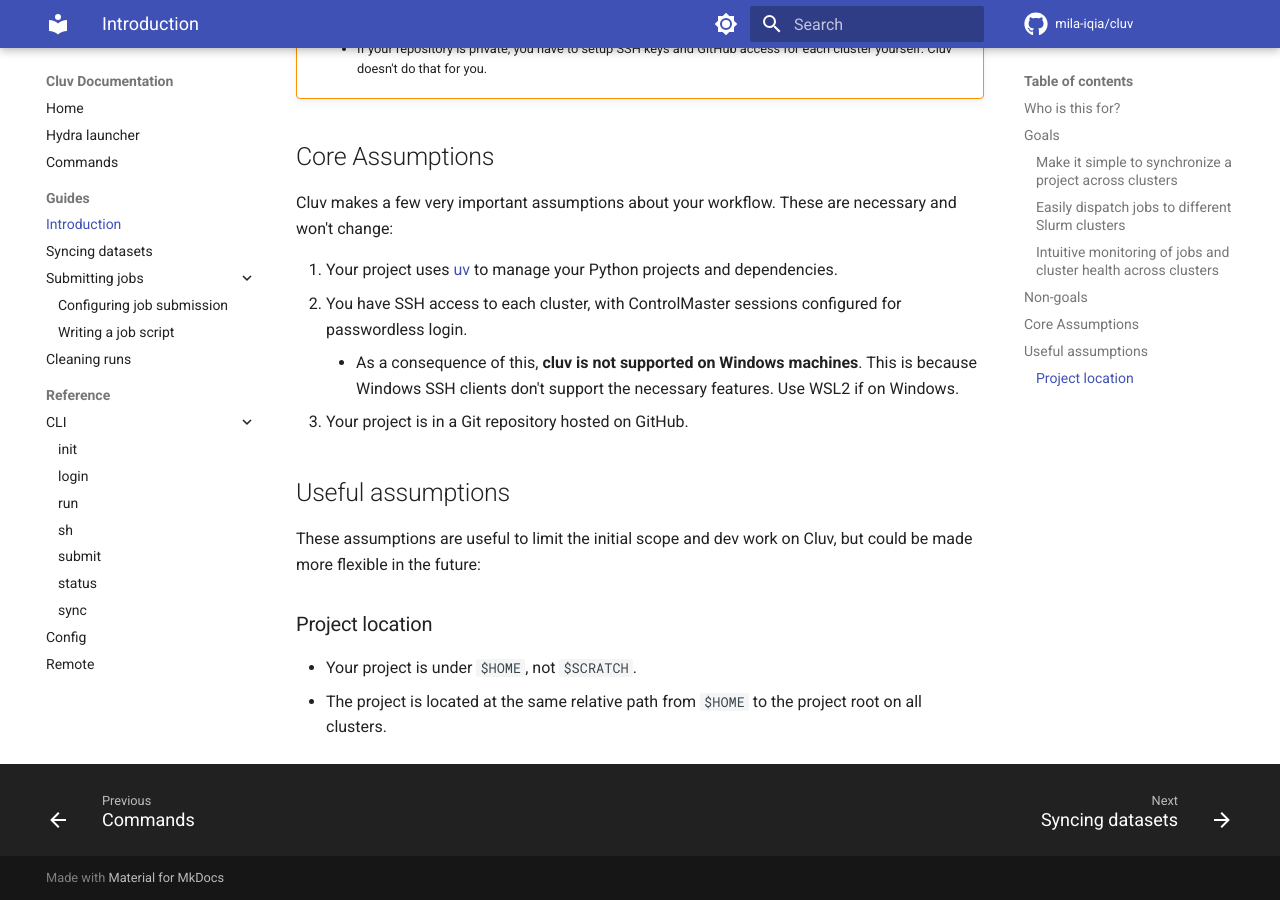
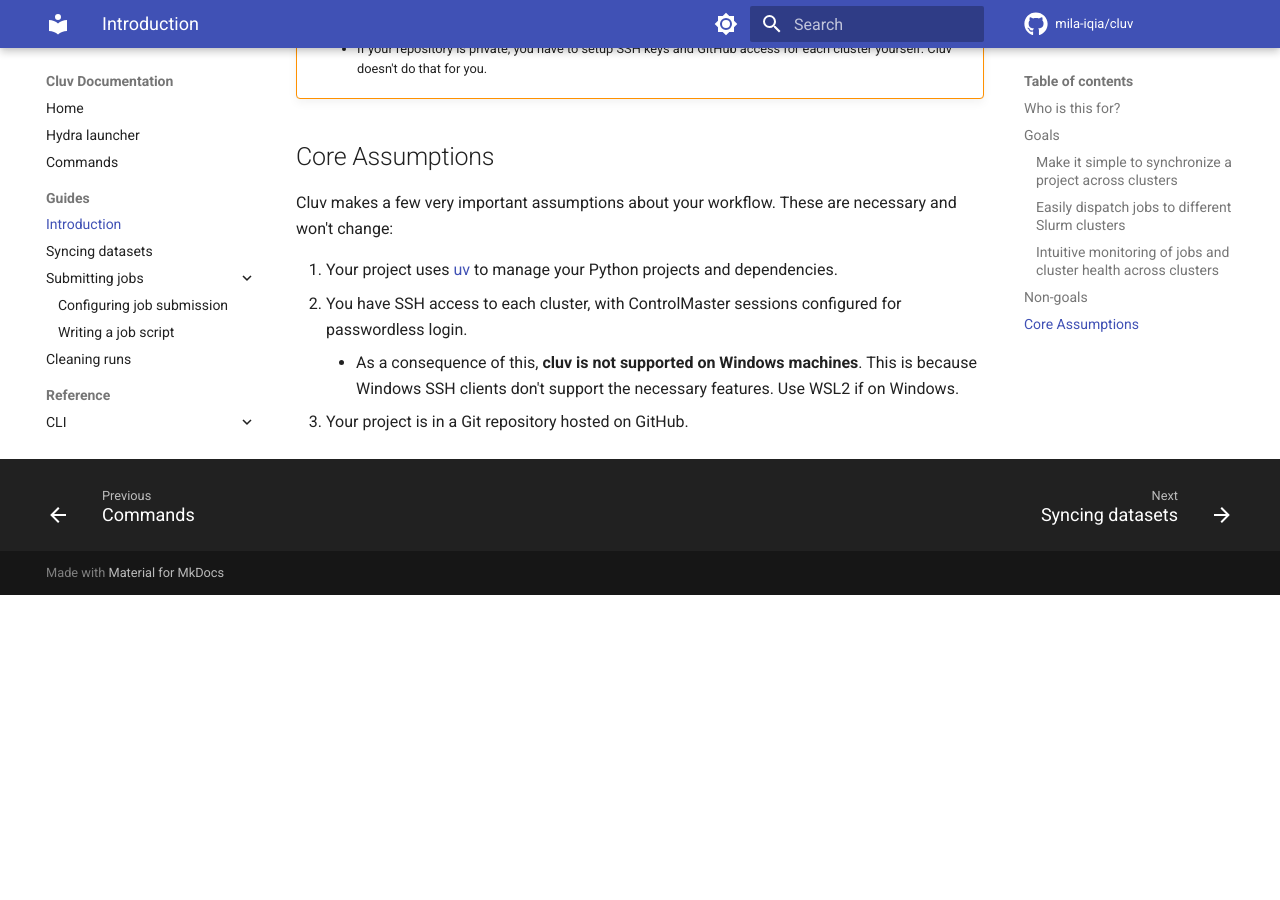
Before and after one commit to mila-iqia/cluv, an MkDocs documentation site: the page built from docs/guides/introduction.md, in a window 1280 px wide and 900 px high, scrolled down 1653 px. Built offline with MkDocs 1.6.1 and Material for MkDocs 9.7.7, drawn with Linux system fonts in a browser that asks for light colours; comment, search, counter and statistics services are not loaded; after the commit the page ends 2248 px from its top, so only the background shows below that.

Commit message:
docs: improve clarity and formatting in documentation files

```diff
--- a/docs/guides/introduction.md
+++ b/docs/guides/introduction.md
@@ -60,13 +60,3 @@ change:
     - As a consequence of this, **cluv is not supported on Windows machines**. This is because
       Windows SSH clients don't support the necessary features. Use WSL2 if on Windows.
 3. Your project is in a Git repository hosted on GitHub.
-
-
-## Useful assumptions
-
-These assumptions are useful to limit the initial scope and dev work on Cluv, but could be made more
-flexible in the future:
-
-### Project location
-- Your project is under `$HOME`, not `$SCRATCH`.
-- The project is located at the same relative path from `$HOME` to the project root on all clusters.
```
Also changed, not shown: other parts of docs/guides/introduction.md (+1 -1 lines), docs/guides/cleaning-runs.md (+1 -1 lines), docs/guides/submit/config.md (+2 -2 lines), docs/index.md (+2 -1 lines).
